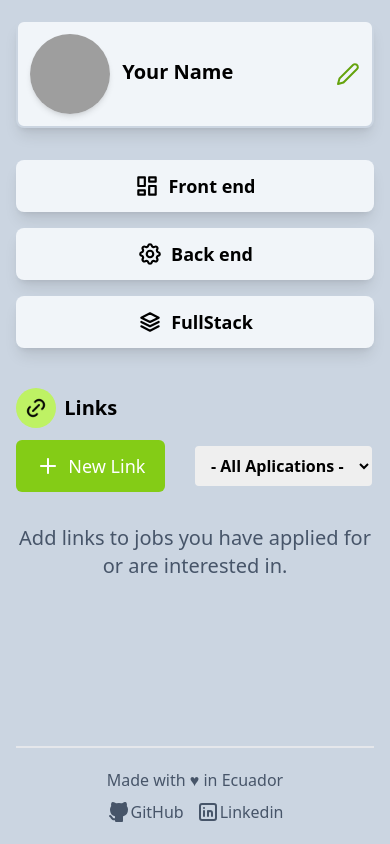
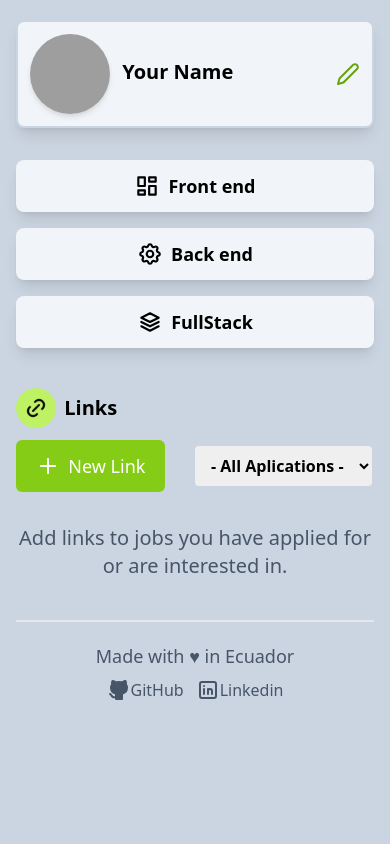
Before and after one commit to josueJouvin/job-Links, a React (Vite) app: page / in a window 390 px wide. Built offline with nearby package versions, Linux system fonts and the light colour scheme; grey boxes are pictures that could not be loaded.

Commit message:
Actulizando Responsive & Copy

```diff
--- a/src/App.jsx
+++ b/src/App.jsx
@@ -60,8 +60,8 @@
 }, [filter, selected, links]);
 
   return (
-    <div className="flex flex-col min-h-screen">
-      <main className="w-11/12 mx-auto md:w-2/3 xl:w-3/5 2xl:w-5/12 flex-1">
+    <div className="flex flex-col">
+      <main className="w-11/12 mx-auto md:w-2/3 xl:w-3/5 2xl:w-5/12">
         <Header />
         <Filters setFilter={setFilter}/>
 
@@ -84,14 +84,14 @@
           </div>
         </section>
 
-        {links.length ? <Links links={links} setEditarLinks={setEditarLinks} deleteLink={deleteLink} filter={filter} filterLinks={filterLinks} selected={selected}/> : <p className="text-center text-xl md:text-2xl text-slate-600 mb-3">Add links to jobs you have applied for or are interested in.</p>}
+        {links.length ? <Links links={links} setEditarLinks={setEditarLinks} deleteLink={deleteLink} filter={filter} filterLinks={filterLinks} selected={selected}/> : <p className="text-center text-xl md:text-2xl text-slate-600 mb-10">Add links to jobs you have applied for or are interested in.</p>}
 
         {
           enable && <ModalLink editUser={editUser} saveLinks={saveLinks} editarLinks={editarLinks} setEditarLinks={setEditarLinks} deleteLink={deleteLink}/>
         }
       </main>
       <footer className="text-base font-medium text-slate-600 flex flex-col md:flex-row gap-2 justify-between items-center border-t-2 py-5 w-11/12 mx-auto md:w-2/3 xl:w-3/5 2xl:w-5/12">
-          <p className="">Made with ♥ in Ecuador</p>
+          <p className="text-lg">Made with ♥ in Ecuador</p>
           <div className="flex gap-3 items-center justify-center">
             <a href="https://github.com/josueJouvin" className="flex hover:text-lime-600 items-center" target='_blank' rel="noreferrer">
               <svg xmlns="http://www.w3.org/2000/svg" className="icon icon-tabler icon-tabler-brand-github-filled" width="24" height="24" viewBox="0 0 24 24" strokeWidth="2" stroke="currentColor" fill="none" strokeLinecap="round" strokeLinejoin="round">
```
